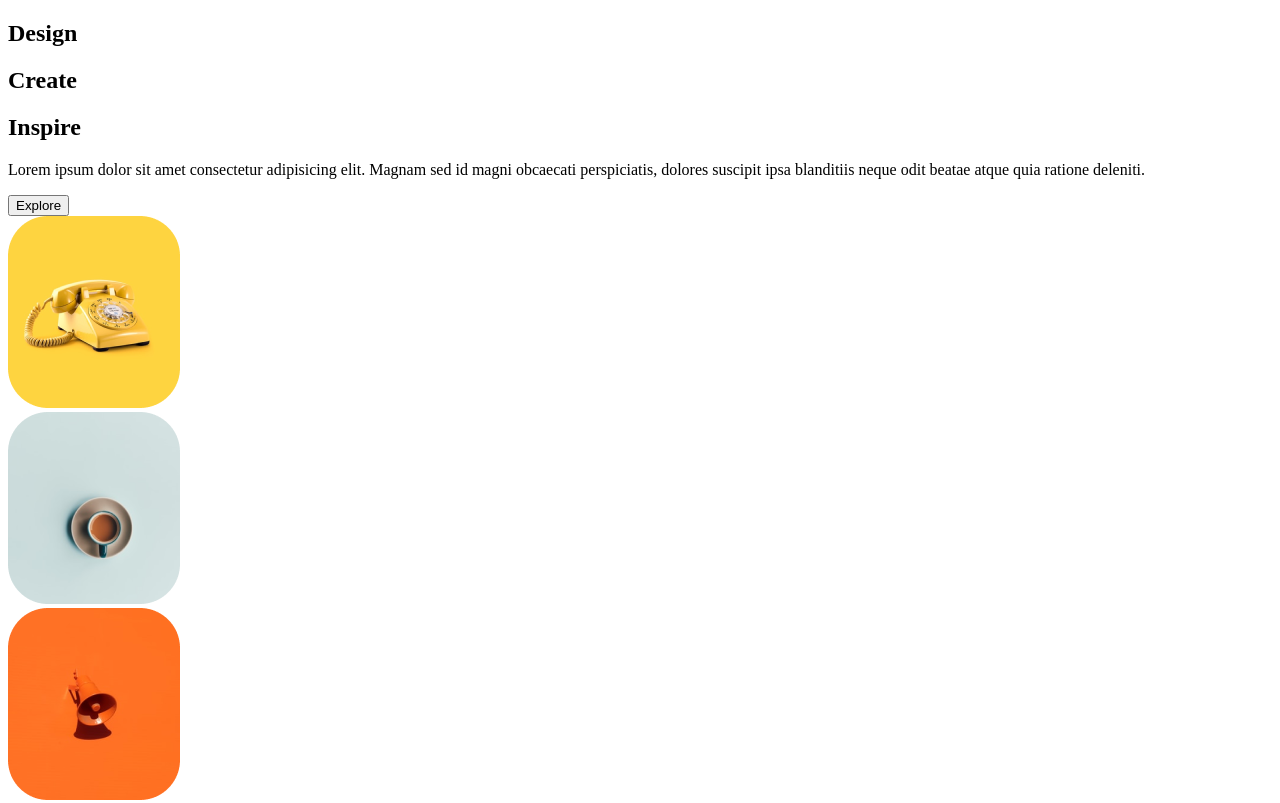
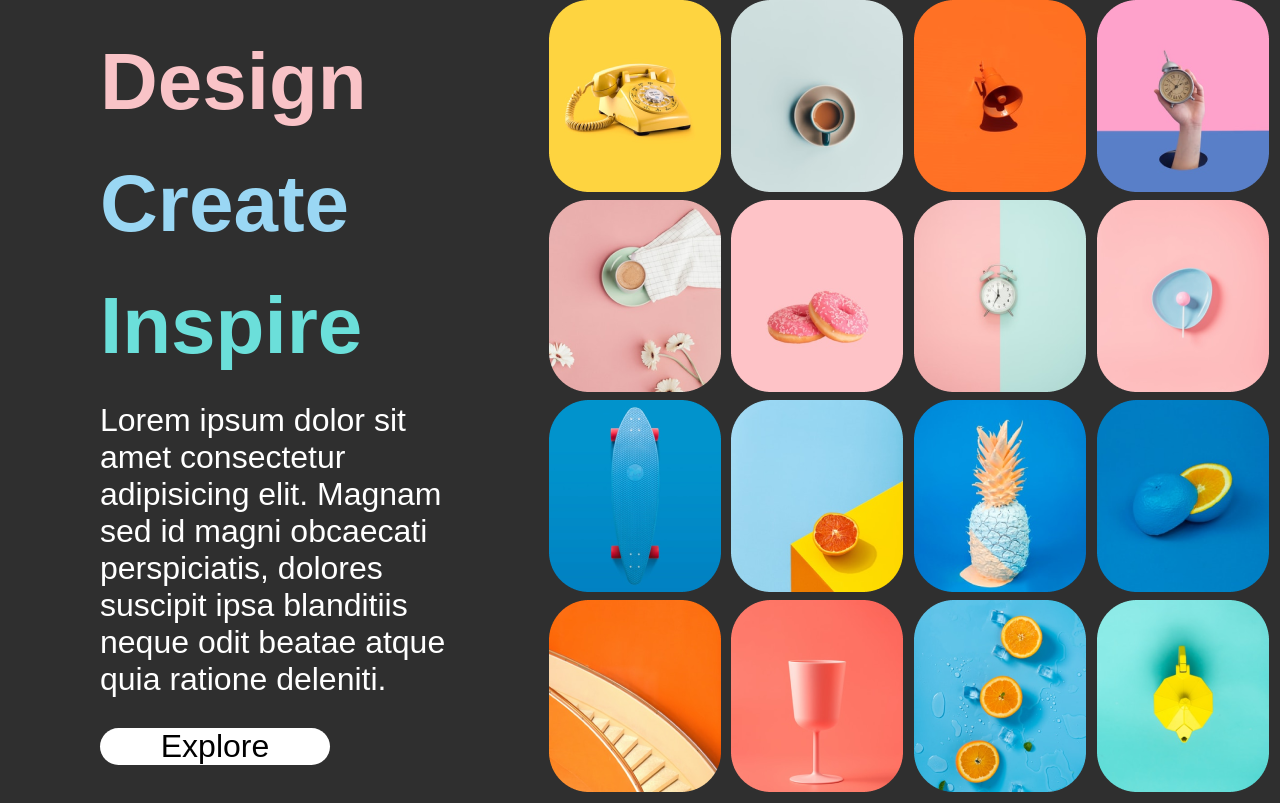
Before and after one commit to SamuelRiveros/landingPages, a plain HTML site: page index.html in a window 1280 px wide. Shown: the top 803 px of the page. Drawn offline with Linux system fonts and the light colour scheme.

Commit message:
feat: :construction: Html hecho, css en progreso

```diff
--- a/css/style.css
+++ b/css/style.css
@@ -0,0 +1,75 @@
+@import url(variables.css);
+*{
+    margin: 0;
+    padding: 0;
+}
+body{
+    background: var(--color-background);
+    font-family: var(--font-primary);
+}
+.Principal{
+    width: 100vw;
+    height: 100vh;
+    display: grid;
+    grid-template-columns: 3fr repeat(4, 1fr);
+    grid-template-rows: repeat(4, 1fr);
+
+    grid-template-areas:
+    "index img1 img2 img3 img4"
+    "index img5 img6 img7 img8"
+    "index img9 img10 img11 img12"
+    "index img13 img14 img15 img16"
+    ;
+}
+
+
+.container > div img{
+    width: 20vh;
+    margin-top: 15px;
+}
+
+.container > div{
+    display: flex;
+    justify-content: center;
+    align-items: flex-start;
+}
+
+.item_1{
+    grid-area: index;
+    display: flex;
+    flex-direction: column;
+    margin: 100px;
+    justify-content: center;
+}
+
+.item_1 > *{
+    margin: 15px 0
+}
+
+
+.firsth1, .sech1, .thirdh1{
+    font-size: 5rem;
+}
+
+.firsth1{
+    color: var(--color-primary);
+}
+.sech1{
+    color: var(--color-secundary);
+}
+.thirdh1{
+    color: var(--color-ternary);
+}
+
+.item_1 p{
+    color: #ffff;
+    font-size: 2rem;
+}
+.item_1 button{
+    border: 0;
+    background: #ffff;
+    border-radius: 50px;
+    height: 80px;
+    width: 230px;
+    font-size: 2rem;
+}
--- a/css/variables.css
+++ b/css/variables.css
@@ -0,0 +1,8 @@
+:root{
+    --color-primary: #f9c3c7;
+    --color-secundary: #9ad7f4;
+    --color-ternary: #6bdfda;
+    --color-background:  #2f2f2f;
+
+    --font-primary: sans-serif;
+}
--- a/index.html
+++ b/index.html
@@ -4,19 +4,20 @@
     <meta charset="UTF-8">
     <meta name="viewport" content="width=device-width, initial-scale=1.0">
     <title>Document</title>
+    <link rel="stylesheet" href="css/style.css">
 </head>
 <body>
     <section class="Principal">
-        <h1>Design</h1>
-        <h1>Create</h1>
-        <h1>Inspire</h1>
+        <div class="item_1">
+            <h1 class="firsth1">Design</h1>
+        <h1 class="sech1">Create</h1>
+        <h1 class="thirdh1">Inspire</h1>
 
         <p>Lorem ipsum dolor sit amet consectetur adipisicing elit. Magnam sed id magni obcaecati perspiciatis, dolores suscipit ipsa blanditiis neque odit beatae atque quia ratione deleniti.</p>
 
         <button class="explore">Explore</button>
-    </section>
+        </div>
 
-    <section class="pics">
         <div class="item_2">
             <img src="storage/img/img_1.png">
         </div>
```
